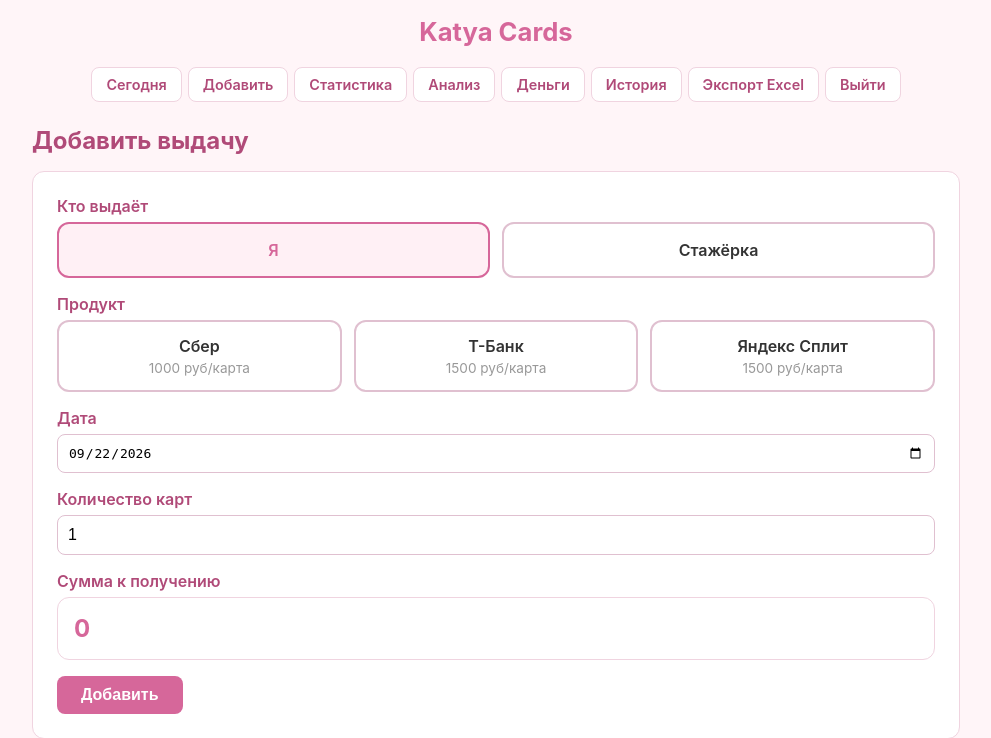
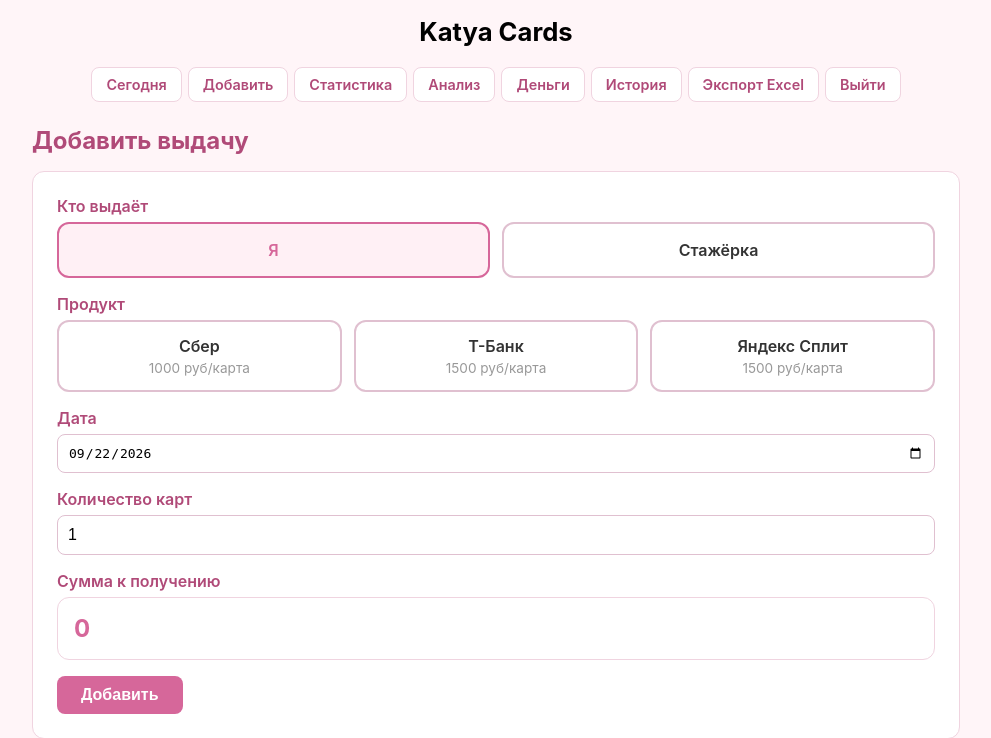
Before and after one commit to KryakvinaEkaterina/katya-cards, a Flask app: page /add in a window 1280 px wide. Shown: the top 738 px of the page, without its empty margins (144-1135 px from the left). Run offline with Flask 3, Linux system fonts and the light colour scheme; the visitor is signed in with stand-in values (Sample User, id 1).

Commit message:
style.css

```diff
--- a/static/style.css
+++ b/static/style.css
@@ -6,7 +6,7 @@ body {
 }
 .container { max-width: 960px; margin: 0 auto; padding: 16px; }
 header { text-align: center; margin-bottom: 20px; }
-header h1 { color: #d6679a; font-size: 1.6em; }
+header h1 { color: #000000; font-size: 1.6em; }
 nav { display: flex; flex-wrap: wrap; gap: 6px; margin-bottom: 24px; justify-content: center; }
 nav a {
     padding: 8px 14px;
```
